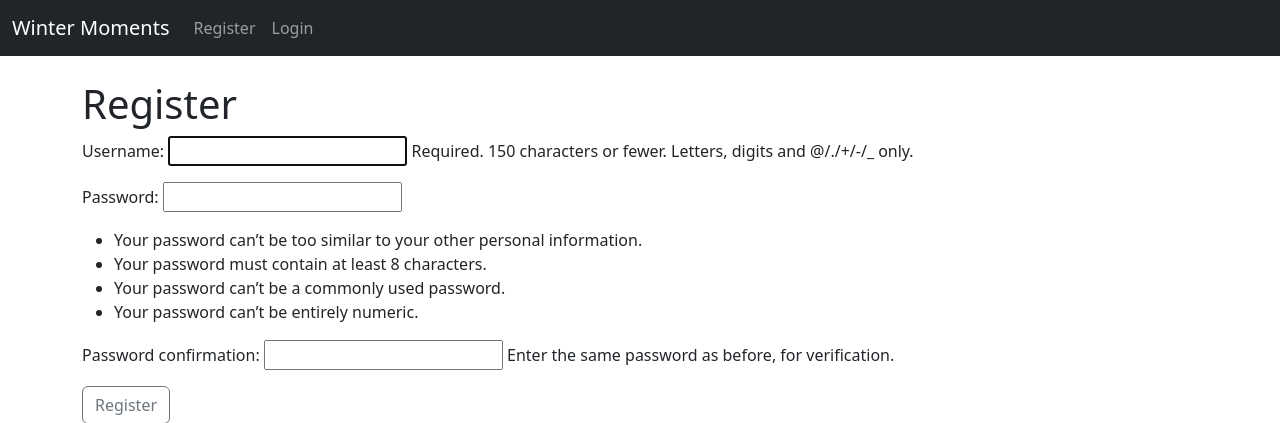
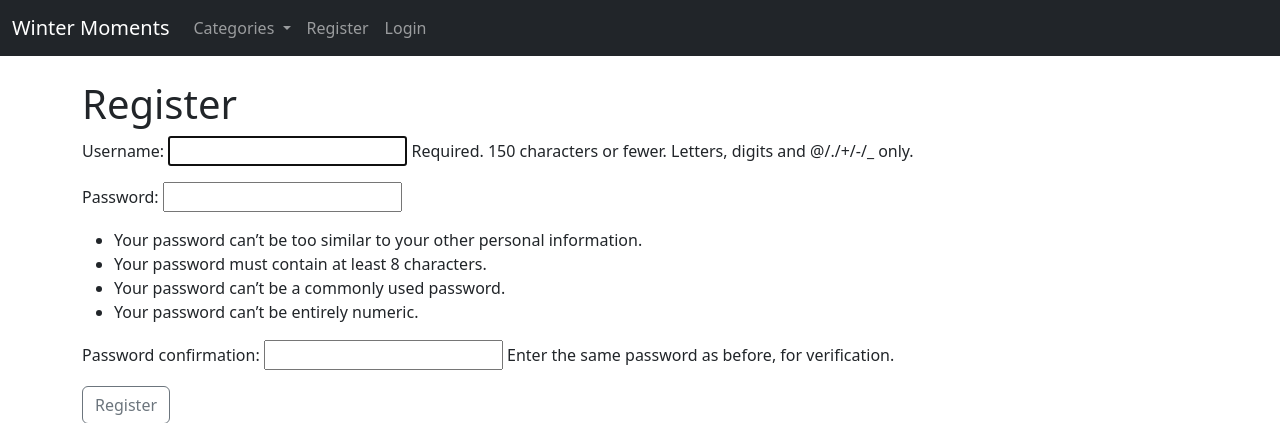
Before and after one commit to funkybeppe/winter-moments, a Django app: a page that uses templates/base.html in a window 1280 px wide. Shown: the top 423 px of the page. Run offline with Django 3.2, Linux system fonts and the light colour scheme; some libraries are stand-ins or nearby versions.

Commit message:
add dropdown menu to navbar for categories

```diff
--- a/templates/base.html
+++ b/templates/base.html
@@ -28,6 +28,16 @@
       <div class="collapse navbar-collapse" id="navbarSupportedContent">
 
         <ul class="navbar-nav me-auto mb-2 mb-lg-0">
+
+          <li class="nav-item dropdown">
+            <a class="nav-link dropdown-toggle" href="#" role="button" data-bs-toggle="dropdown" aria-expanded="false">
+              Categories
+            </a>
+            <ul class="dropdown-menu">
+              <li><a class="dropdown-item" href="#">Action</a></li>
+              <li><a class="dropdown-item" href="#">Another action</a></li>
+            </ul>
+          </li>
 
           {% if user.is_authenticated %}
 
```
